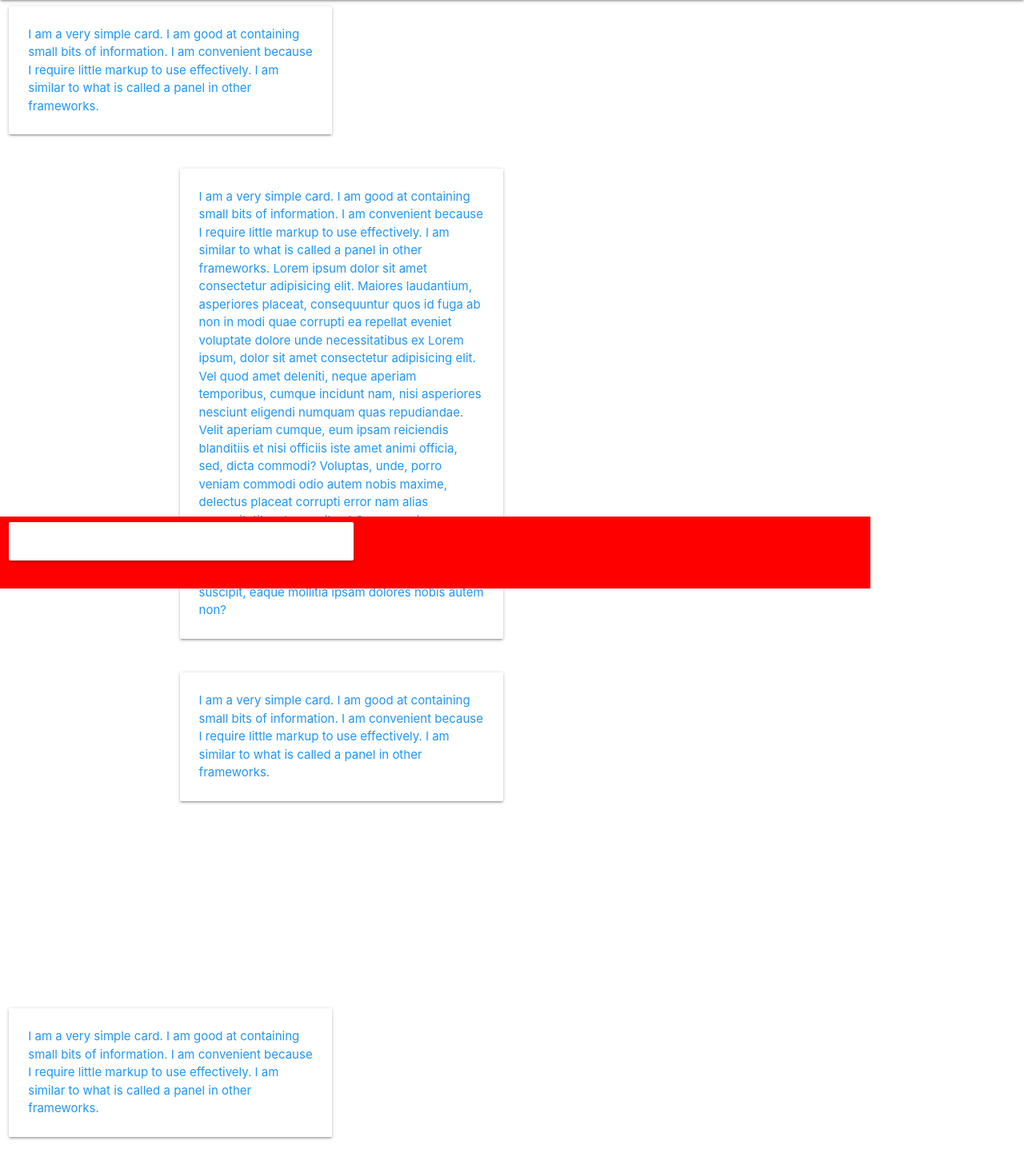
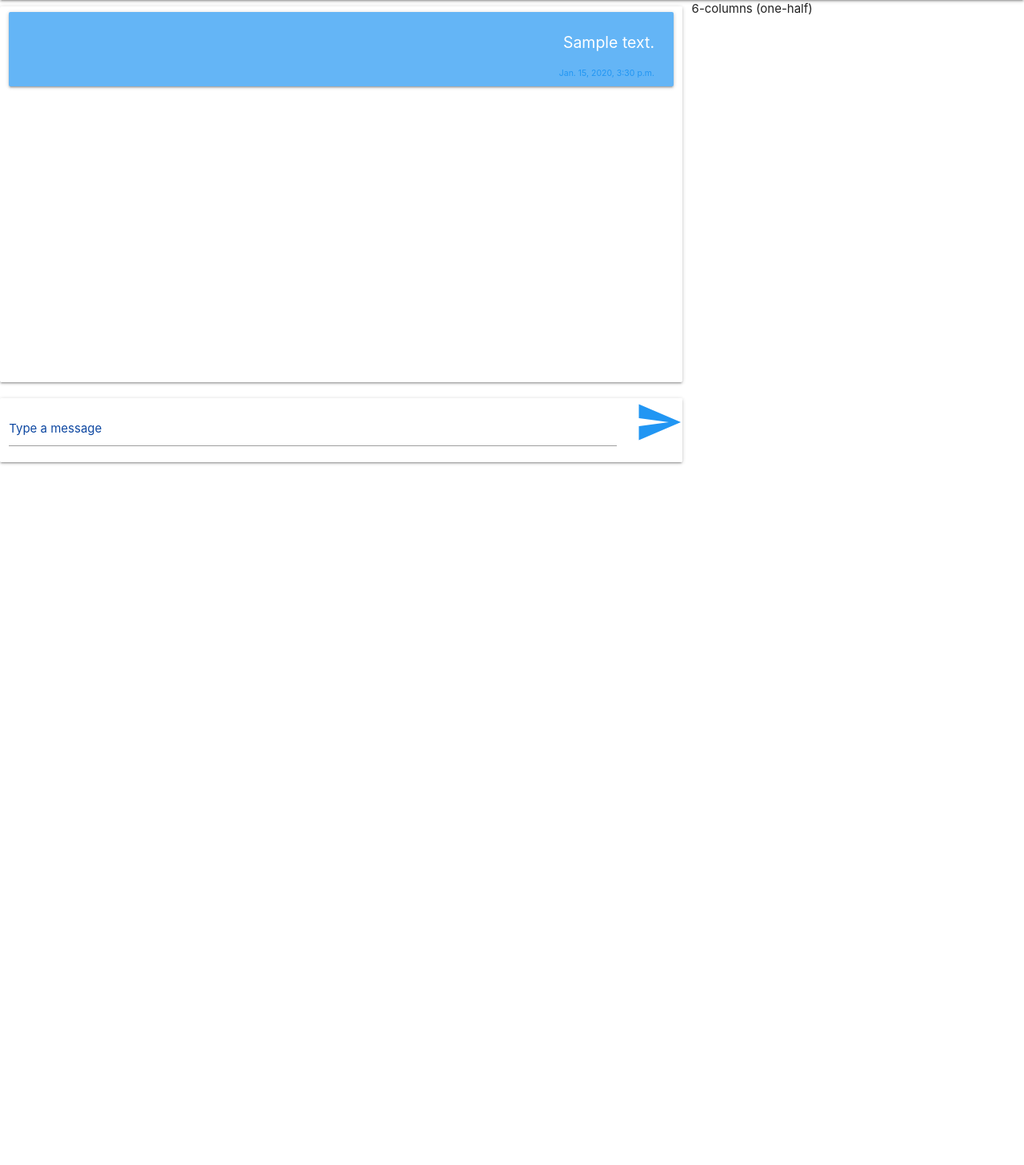
Before and after one commit to rsudhanya/ConnectPeople-Django, a Django app: page / in a window 1280 px wide. Shown: the part 64-1521 px from the top of the page at 80% size. After the commit the page ends 645 px from the top, so only its background shows below. Run offline with Django 3.2, Linux system fonts and the light colour scheme; a user stored in the database is signed in; tables that the repository leaves empty hold one stand-in row (values such as "Sample post").

Commit message:
Messages can be saved using AJAX into Daatabase

```diff
--- a/ChatAplication/settings.py
+++ b/ChatAplication/settings.py
@@ -117,7 +117,7 @@ AUTH_PASSWORD_VALIDATORS = [
 
 LANGUAGE_CODE = 'en-us'
 
-TIME_ZONE = 'UTC'
+TIME_ZONE = 'Asia/Kolkata'
 
 USE_I18N = True
 
--- a/chatting/admin.py
+++ b/chatting/admin.py
@@ -1,3 +1,6 @@
 from django.contrib import admin
+from .models import Message
 
 # Register your models here.
+
+admin.site.register(Message)
--- a/chatting/models.py
+++ b/chatting/models.py
@@ -1,3 +1,20 @@
 from django.db import models
+from django.conf import settings
+from django.db import models
+from django.utils import timezone
 
 # Create your models here.
+
+class Message(models.Model):
+    msender = models.ForeignKey(
+        settings.AUTH_USER_MODEL,
+        on_delete=models.CASCADE,
+        related_name='+',
+    )
+    mreceiver = models.ForeignKey(
+        settings.AUTH_USER_MODEL,
+        on_delete=models.CASCADE,
+        related_name='+',
+    )
+    mbody = models.TextField()
+    mdate = models.DateTimeField()
--- /dev/null
+++ b/chatting/static/chatting/javascript/mainajax.js
@@ -0,0 +1,61 @@
+textarea1 = document.getElementById("textarea1");
+msgsend = document.getElementById("msgsend");
+msgwindow = document.getElementById("msgwindow");
+msgform = document.getElementById("msgform");
+
+document.onload = msgwindow.scrollTo(msgwindow.offsetHeight, msgwindow.offsetHeight);
+
+function formatDate(date) {
+  var monthNames = [
+    "Jan",
+    "Feb",
+    "Mar",
+    "Apr",
+    "May",
+    "June",
+    "July",
+    "Aug",
+    "Sept",
+    "Oct",
+    "Nov",
+    "Dec"
+  ];
+
+  var day = date.getDate();
+  var monthIndex = date.getMonth();
+  var year = date.getFullYear();
+  var hours = date.getHours();
+  var minutes = date.getMinutes();
+  var ampm = hours >= 12 ? "p.m." : "a.m.";
+  hours = hours % 12;
+  hours = hours ? hours : 12;
+  minutes = minutes < 10 ? "0" + minutes : minutes;
+  var strTime = hours + ":" + minutes + " " + ampm;
+
+  return monthNames[monthIndex] + ". " + day + ", " + year + ", " + strTime;
+}
+
+$("#msgform").submit(function(e) {
+  e.preventDefault();
+  if (textarea1.value !== "") {
+    msgwindow.innerHTML += `<div class='card-panel blue lighten-2'><span class='white-text' style='float: right; font-size: 1.3rem'>${textarea1.value.trim()}</span><br><br><span style='float: right; font-size: .7rem;' class='blue-text text-lighten-2;'>${formatDate(
+      new Date()
+    )}</span></div>`;
+    msgwindow.scrollTo(msgwindow.offsetHeight, msgwindow.offsetHeight);
+    textarea1.value = textarea1.value.trim();
+    var serializedData = $(this).serialize();
+    $.ajax({
+      type: "POST",
+      url: this.action,
+      data: serializedData,
+      success: function(response) {
+        console.log(response);
+        msgform.reset();
+      },
+      error: function(response) {
+        console.log(response);
+      }
+    });
+    textarea1.value = "";
+  }
+});
--- a/chatting/templates/chatting/index.html
+++ b/chatting/templates/chatting/index.html
@@ -1,32 +1,31 @@
 <!DOCTYPE html>
 <html lang="en">
+
 <head>
   <meta charset="UTF-8" />
   <meta name="viewport" content="width=device-width, initial-scale=1.0" />
   <meta http-equiv="X-UA-Compatible" content="ie=edge" />
   <title>Chat</title>
   <!-- Compiled and minified CSS -->
-    <link
-      rel="stylesheet"
-      href="https://cdnjs.cloudflare.com/ajax/libs/materialize/1.0.0/css/materialize.min.css"
-    />
-    <link
-      href="https://fonts.googleapis.com/icon?family=Material+Icons"
-      rel="stylesheet"
-    />
+  <link rel="stylesheet" href="https://cdnjs.cloudflare.com/ajax/libs/materialize/1.0.0/css/materialize.min.css" />
+  <link href="https://fonts.googleapis.com/icon?family=Material+Icons" rel="stylesheet" />
   <!-- Compiled and minified JavaScript -->
   <script src="https://cdnjs.cloudflare.com/ajax/libs/materialize/1.0.0/js/materialize.min.js"></script>
+
+  <!-- jQuery -->
+  <script src="https://ajax.aspnetcdn.com/ajax/jQuery/jquery-3.4.1.min.js"></script>
+
+  {% load static %}
+  <link rel="stylesheet" type="text/css" href="{% static 'chatting/css/chatting.css' %}" />
 </head>
 
 <body>
-    {% csrf_token %}
   <div class="navbar-fixed">
     <nav class="blue darken-4">
       <div class="nav-wrapper">
         <a href="#!" class="brand-logo">
           Connect People
         </a>
-
         <ul class="right">
           <li>Hello {{ user.first_name }}</li>
           <li><a href="/accounts/logout">Log out</a></li>
@@ -35,80 +34,51 @@
     </nav>
   </div>
 
-    <div class="chat-wrapper">
   <div class="row">
-        <div class="col s12 m4">
+    <div id="msgwindow" class="col s8 card-panel" style="height: 470px; margin-bottom: 0; overflow: auto;">
+      {% for m in msg %}
+      {% ifequal m.msender|stringformat:"s" user.username %}
+      <div class="card-panel blue lighten-2">
+        <span class="white-text" style="float: right; font-size: 1.3rem">
+          {{ m.mbody }}</span>
+        <br />
+        <br />
+        <span style="float: right; font-size: .7rem;" class="blue-text text-lighten-2;">{{ m.mdate }}</span>
+      </div>
+      {% else %}
       <div class="card-panel">
-            <span class="blue-text"
-              >I am a very simple card. I am good at containing small bits of
-              information. I am convenient because I require little markup to
-              use effectively. I am similar to what is called a panel in other
-              frameworks.
-            </span>
+        <span style=" float: left; font-size: 1.3rem">{{ m.mbody }}</span>
+        <br />
+        <br />
+        <span style="float: left; font-size: .7rem;" class="blue-text text-lighten-2">{{ m.mdate }}</span>
+      </div>
+      {% endifequal %}
+      {% endfor %}
+    </div>
+    <div class="col s4">6-columns (one-half)</div>
+  </div>
+  <div class="row">
+    <form id="msgform" method="POST" action="/">
+      {% csrf_token %}
+      <div class="col s8 card-panel" style="position: fixed; margin-top: 0; height: 80px; overflow-x: auto;
+      white-space: nowrap;">
+        <div class="row">
+          <div class="input-field col s11" style="color: #0d47a1;">
+            <textarea id="textarea1" class="materialize-textarea" name="message"></textarea>
+            <label style="color: #0d47a1" for="textarea1">Type a message</label>
+          </div>
+          <div class="col s1">
+            <button style="background: none; color: inherit; border: none; padding: 0; font: inherit; cursor: pointer; outline: inherit;" type="submit" id="msgsend">
+              <i class="medium material-icons blue-text">send</i>
+            </button>
           </div>
         </div>
       </div>
-      <div class="row">
-        <div class="col s12 m2"></div>
-        <div class="col s12 m4">
-          <div class="card-panel">
-            <span class="blue-text"
-              >I am a very simple card. I am good at containing small bits of
-              information. I am convenient because I require little markup to
-              use effectively. I am similar to what is called a panel in other
-              frameworks. Lorem ipsum dolor sit amet consectetur adipisicing
-              elit. Maiores laudantium, asperiores placeat, consequuntur quos id
-              fuga ab non in modi quae corrupti ea repellat eveniet voluptate
-              dolore unde necessitatibus ex Lorem ipsum, dolor sit amet
-              consectetur adipisicing elit. Vel quod amet deleniti, neque
-              aperiam temporibus, cumque incidunt nam, nisi asperiores nesciunt
-              eligendi numquam quas repudiandae. Velit aperiam cumque, eum ipsam
-              reiciendis blanditiis et nisi officiis iste amet animi officia,
-              sed, dicta commodi? Voluptas, unde, porro veniam commodi odio
-              autem nobis maxime, delectus placeat corrupti error nam alias
-              necessitatibus temporibus! Cum magni rem perspiciatis nisi aut
-              dolorum harum? Et corporis explicabo reiciendis odio tempora
-              similique minima ad, commodi animi maxime ex ipsa? Iusto suscipit,
-              eaque mollitia ipsam dolores nobis autem non?
-            </span>
+    </form>
   </div>
-        </div>
-      </div>
-      <div class="row">
-        <div class="col s12 m2"></div>
-        <div style="height: 50vh !important" class="col s12 m4">
-          <div class="card-panel">
-            <span class="blue-text"
-              >I am a very simple card. I am good at containing small bits of
-              information. I am convenient because I require little markup to
-              use effectively. I am similar to what is called a panel in other
-              frameworks.
-            </span>
-          </div>
-        </div>
-      </div>
-      <div class="row">
-        <div class="col s12 m4">
-          <div class="card-panel">
-            <span class="blue-text"
-              >I am a very simple card. I am good at containing small bits of
-              information. I am convenient because I require little markup to
-              use effectively. I am similar to what is called a panel in other
-              frameworks.
-            </span>
-          </div>
-        </div>
-    </div>
-    </div>
-    <div class="chat-input" style="position: fixed; bottom: 0; left: 0; width: 85vw; background: red;">
-      <div class="row">
-        <div class="col s12 m5">
-          <div class="card-panel">
-            <span class="blue-text"> </span>
-          </div>
-        </div>
-      </div>
-    </div>
+
+  {% load static %}
+  <script src="{% static 'chatting/javascript/mainajax.js' %}"></script>
 
   {% for m in messages %}
   <script>
@@ -116,4 +86,5 @@
   </script>
   {% endfor %}
 </body>
+
 </html>
--- a/chatting/views.py
+++ b/chatting/views.py
@@ -1,7 +1,10 @@
 from django.shortcuts import render, redirect
-from django.http import HttpResponse
 from django.contrib.auth.models import User, auth
 from django.contrib import messages
+from django.http import JsonResponse
+from django.utils import timezone
+
+from .models import Message
 
 # Create your views here.
 
@@ -9,8 +12,15 @@ from django.contrib import messages
 def index(request):
     user = request.user
     if (user.is_authenticated):
-        # return HttpResponse("Hello from Chatting!!!" + user.first_name)
-        return render(request, 'chatting/index.html')
+        if(request.method == "POST" and request.is_ajax()):
+            msg = request.POST['message']
+            rc = User.objects.get(email="guido@python.org")
+            Message.objects.create(msender=user, mreceiver=rc, mbody=str(
+                msg), mdate=timezone.now())
+            return JsonResponse({"success": True}, status=200)
+        msg = Message.objects.all()
+        args = {'msg': msg}
+        return render(request, 'chatting/index.html', args)
     else:
         messages.info(request, "Please authenticate first")
         return redirect('accounts/login')
```
Also changed, not shown: chatting/migrations/0001_initial.py (added), chatting/migrations/0002_message_mdate.py (added), chatting/migrations/0003_auto_20190907_2354.py (added), chatting/static/chatting/css/chatting.css (added). Lines whose indentation alone changed are shown as unchanged.
